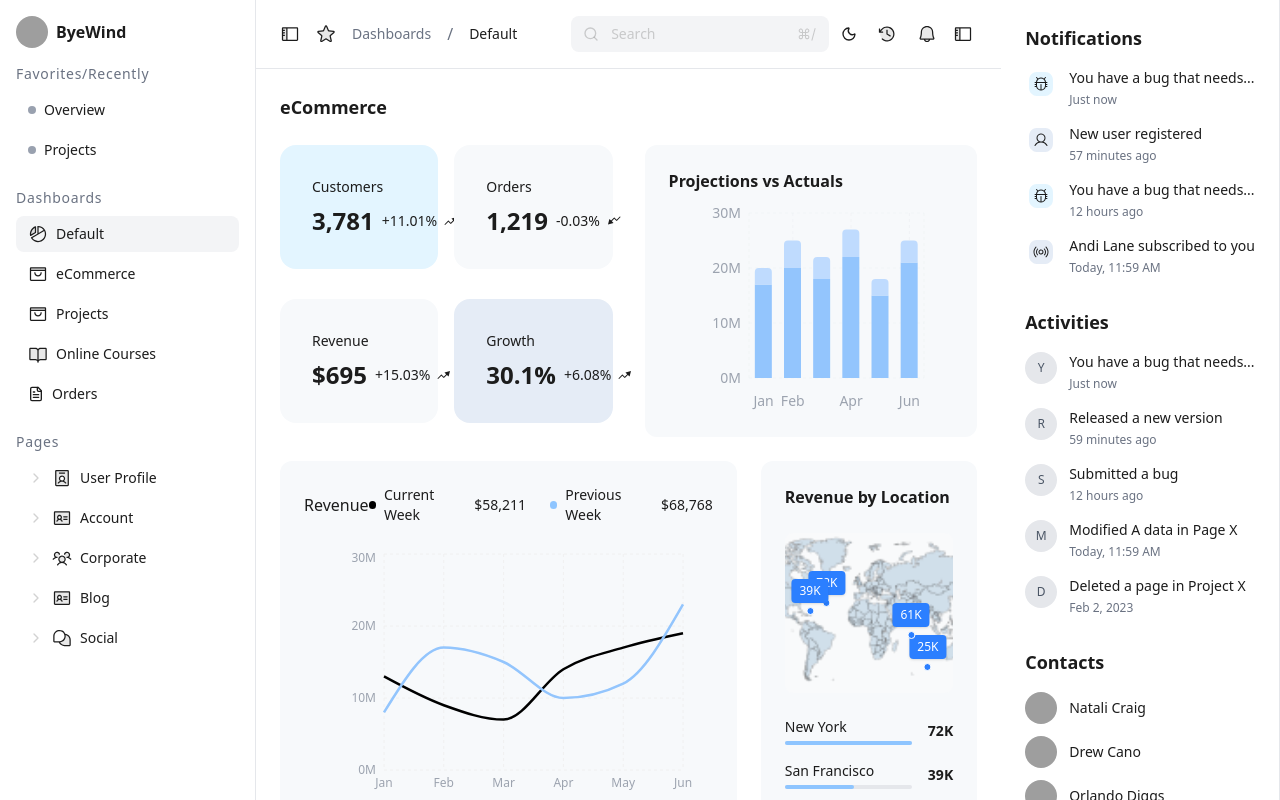
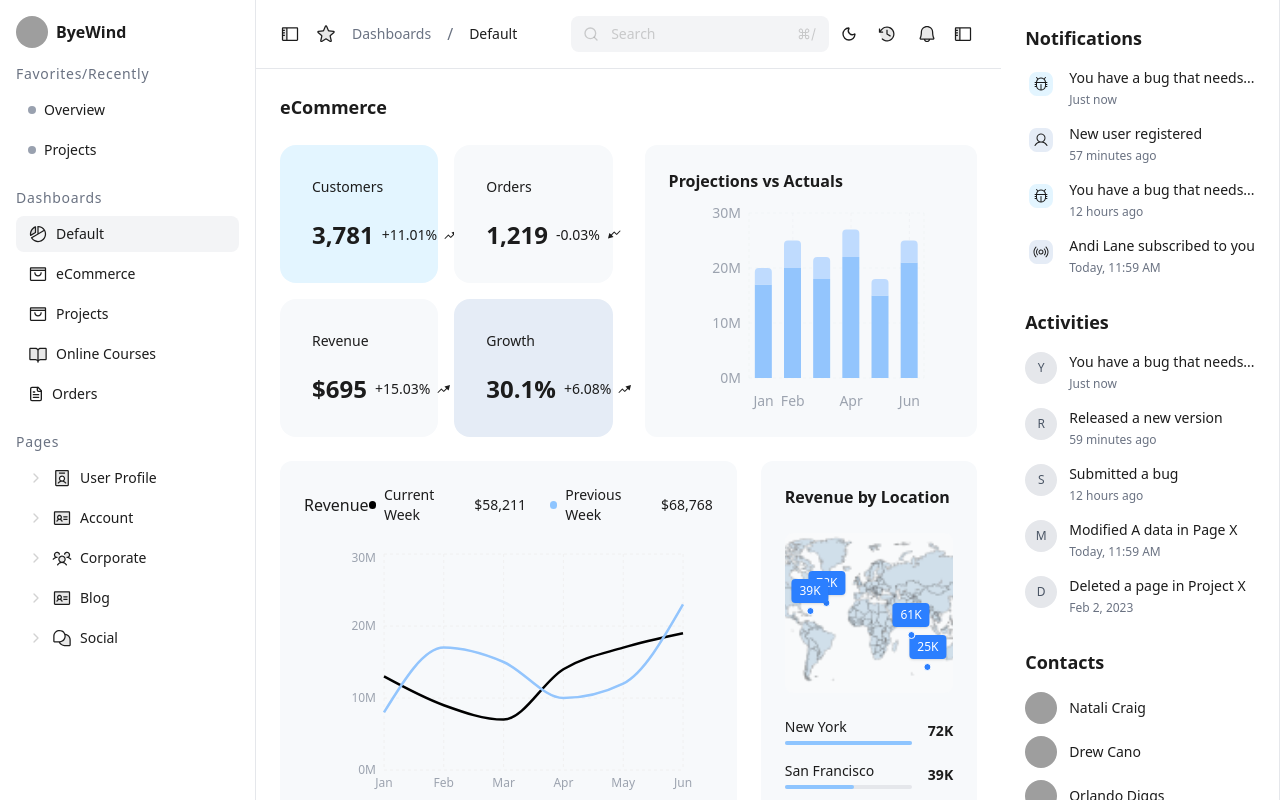
Before and after one commit to Asthasingh-2002/e-commerce, a React (Vite) app: page / in a window 1280 px wide. Built offline with nearby package versions, Linux system fonts and the light colour scheme; grey boxes are pictures that could not be loaded.

Commit message:
Fix the stylinng of top matrics

```diff
--- a/src/components/MainContent.jsx
+++ b/src/components/MainContent.jsx
@@ -60,7 +60,11 @@ const MainContent = ({
       <div className="flex-1 flex overflow-hidden">
         {/* Dashboard Content */}
         <main className="flex-1 overflow-y-auto p-6 sidebar-scroll ">
-          <h1 className={`text-lg font-semibold mb-6 ${bgActive ? "text-[#FFFFFF]" : "text-[#1C1C1C]"}`}>
+          <h1
+            className={`text-lg font-semibold mb-6 ${
+              bgActive ? "text-[#FFFFFF]" : "text-[#1C1C1C]"
+            }`}
+          >
             {activeSection === "Orders" ? "Order List" : "eCommerce"}
           </h1>
           {activeSection === "Orders" ? (
@@ -71,8 +75,8 @@ const MainContent = ({
             <>
               <div className="grid grid-cols-1 lg:grid-cols-2 gap-8 mb-6">
                 {/* Top Metrics */}
-                <div className="grid grid-cols-1 md:grid-cols-2 lg:grid-cols-2 gap-4">
-                  <div className="bg-[#E3F5FF] rounded-2xl p-8 h-fit">
+                <div className="grid grid-cols-1 md:grid-cols-2 lg:grid-cols-2 gap-4 items-stretch">
+                  <div className="bg-[#E3F5FF] rounded-2xl p-8 h-full flex flex-col justify-between">
                     <h3 className="text-sm font-medium text-[#1C1C1C] mb-2">
                       Customers
                     </h3>
@@ -88,7 +92,7 @@ const MainContent = ({
                   </div>
 
                   <div
-                    className={`rounded-2xl p-8 h-fit ${
+                    className={`rounded-2xl p-8 h-full flex flex-col justify-between ${
                       bgActive ? "bg-[#404040]" : "bg-[#F7F9FB]"
                     }`}
                   >
@@ -119,7 +123,7 @@ const MainContent = ({
                   </div>
 
                   <div
-                    className={`rounded-2xl p-8 h-fit ${
+                    className={`rounded-2xl p-8 h-full flex flex-col justify-between ${
                       bgActive ? "bg-[#404040]" : "bg-[#F7F9FB]"
                     }`}
                   >
@@ -150,7 +154,7 @@ const MainContent = ({
                   </div>
 
                   <div
-                    className={`bg-[#E5ECF6] rounded-2xl p-8 h-fit ${
+                    className={`bg-[#E5ECF6] rounded-2xl p-8 h-full flex flex-col justify-between ${
                       bgActive
                         ? "text-[#FFFFFF99] border-[#FFFFFF33]"
                         : "text-[#1C1C1C66] border-[#1C1C1C33]"
```
